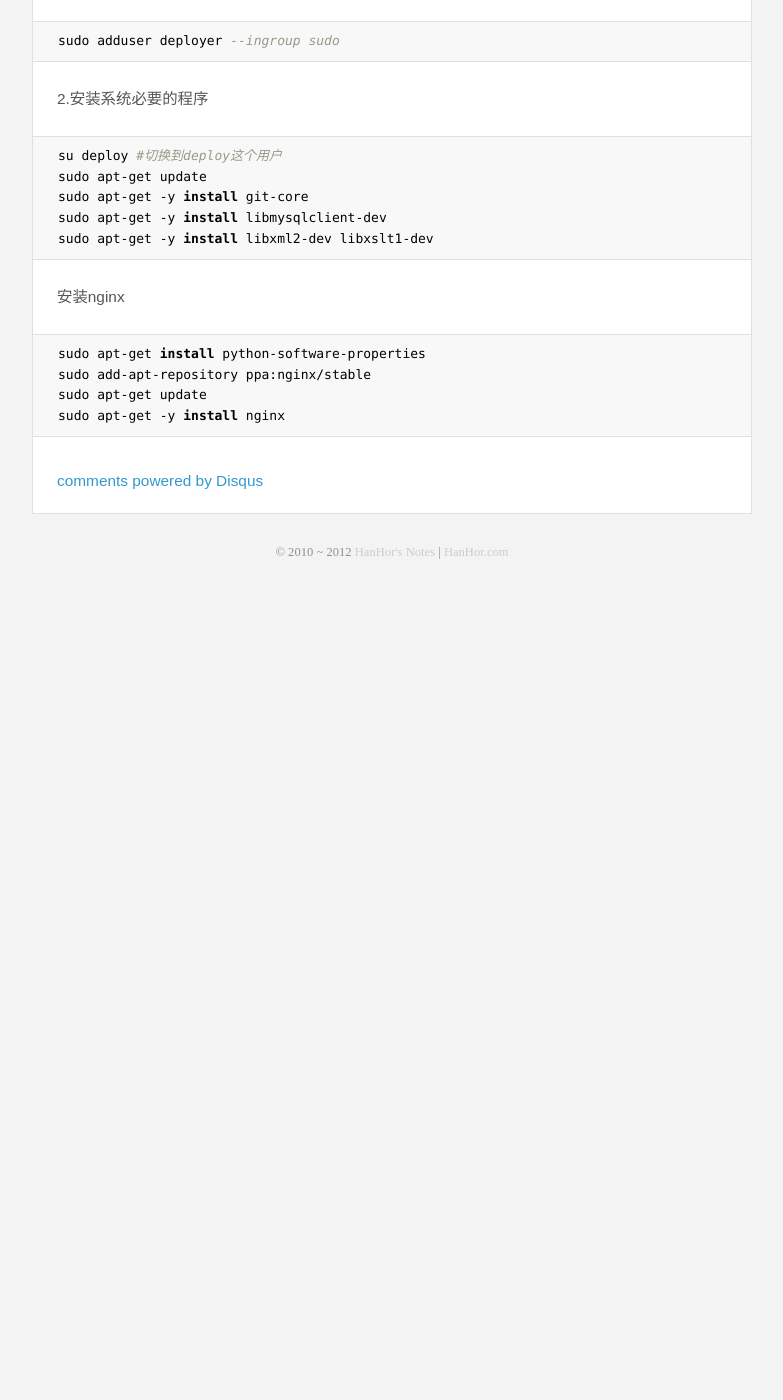
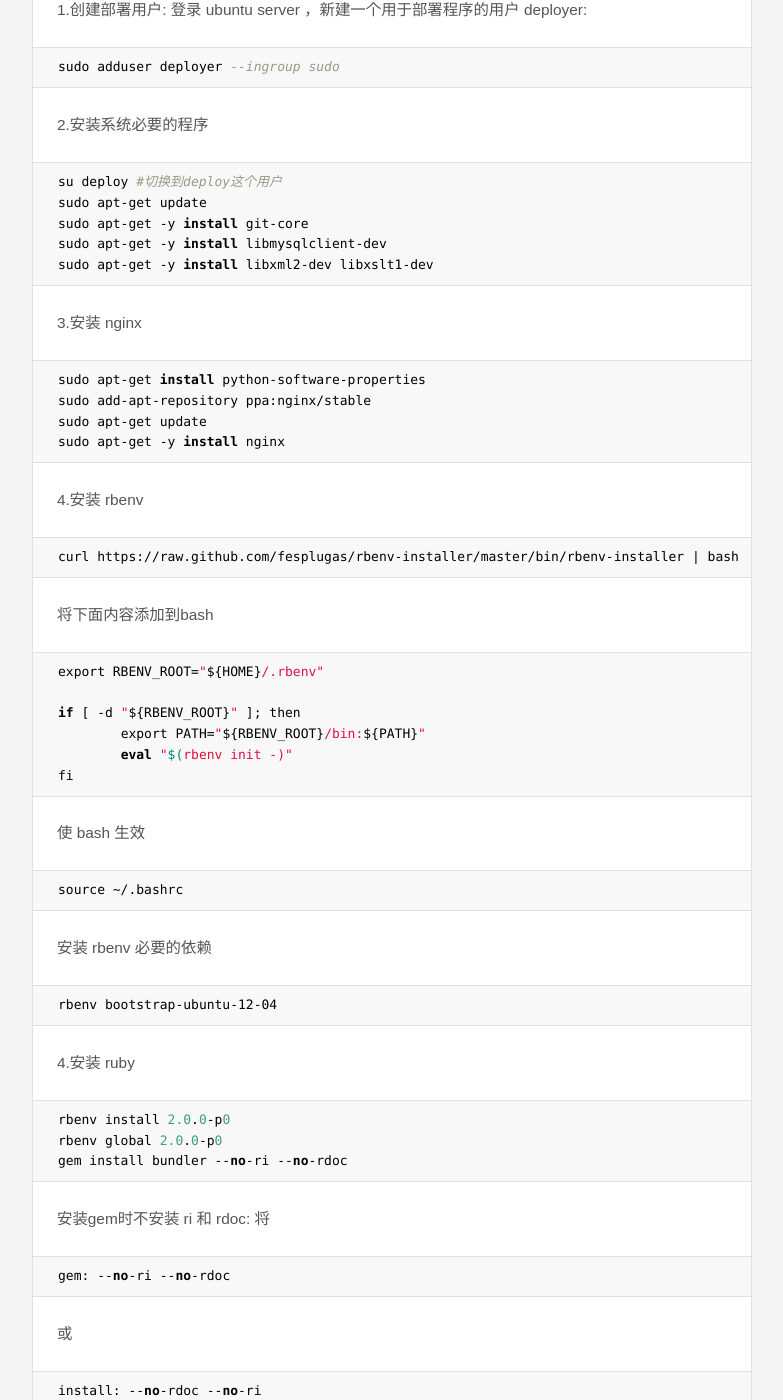
Before and after one commit to sapolang/lxyz.github.com, a Jekyll site: the page built from _posts/2013-05-01-deploy-ror-on-ubuntu.md, in a window 1280 px wide and 1400 px high, scrolled down 270 px. Shown: the whole window, without its empty margins (248-1031 px from the left). Built offline with Jekyll 4.4.1, drawn with Linux system fonts in a browser that asks for light colours; some web fonts are replaced; Markdown is read by kramdown in place of the engine named in the settings; comment, search, counter and statistics services are not loaded; before the commit the page ends 900 px from its top, so only the background shows below that; some of the changed text lies outside the part shown.

Commit message:
modified deploy-ror-on-ubuntu.md

````diff
--- a/_posts/2013-05-01-deploy-ror-on-ubuntu.md
+++ b/_posts/2013-05-01-deploy-ror-on-ubuntu.md
@@ -8,24 +8,104 @@
  - unicorn
  - capistrano
 ---
-  记录在全新的 ubuntu server 上面用 capistrano 部署 ROR 程序的过程
+记录在全新的 ubuntu server 上面用 capistrano 部署 ROR 程序的过程,其中 web server 用 nginx, appserver 用 unicorn, 数据库用 mysql, 部署工具用 capistrano .
 
 1.创建部署用户:
 登录 ubuntu server ，新建一个用于部署程序的用户 deployer:
 
-    sudo adduser deployer --ingroup sudo
+```
+sudo adduser deployer --ingroup sudo
+```
 
 2.安装系统必要的程序
 
-    su deploy #切换到deploy这个用户
-    sudo apt-get update
-	sudo apt-get -y install git-core
-	sudo apt-get -y install libmysqlclient-dev
-	sudo apt-get -y install libxml2-dev libxslt1-dev
+```
+su deploy #切换到deploy这个用户
+sudo apt-get update
+sudo apt-get -y install git-core
+sudo apt-get -y install libmysqlclient-dev
+sudo apt-get -y install libxml2-dev libxslt1-dev
+```
 
-安装nginx
+3.安装 nginx
 
-	sudo apt-get install python-software-properties
-	sudo add-apt-repository ppa:nginx/stable
-	sudo apt-get update
-	sudo apt-get -y install nginx
+```
+sudo apt-get install python-software-properties
+sudo add-apt-repository ppa:nginx/stable
+sudo apt-get update
+sudo apt-get -y install nginx
+```
+
+4.安装 rbenv
+
+ ```
+curl https://raw.github.com/fesplugas/rbenv-installer/master/bin/rbenv-installer | bash
+ ```
+
+将下面内容添加到bash
+
+```
+export RBENV_ROOT="${HOME}/.rbenv"
+
+if [ -d "${RBENV_ROOT}" ]; then
+  	export PATH="${RBENV_ROOT}/bin:${PATH}"
+  	eval "$(rbenv init -)"
+fi
+```
+使 bash 生效
+
+```
+source ~/.bashrc
+```
+
+安装 rbenv 必要的依赖
+
+```
+rbenv bootstrap-ubuntu-12-04
+```
+4.安装 ruby
+
+```
+rbenv install 2.0.0-p0
+rbenv global 2.0.0-p0
+gem install bundler --no-ri --no-rdoc
+```
+
+安装gem时不安装 ri 和 rdoc:
+将
+
+```
+gem: --no-ri --no-rdoc
+```
+或
+
+```
+install: --no-rdoc --no-ri
+update:  --no-rdoc --no-ri
+```
+添加到 `~/.gemrc`
+
+5.安装 nginx
+
+```
+sudo apt-get install python-software-properties
+sudo add-apt-repository ppa:nginx/stable
+sudo apt-get update
+sudo apt-get -y install nginx
+```
+6.nodejs
+
+```
+sudo apt-get install nodejs
+```
+7.mysql
+
+```
+sudo apt-get install mysql-server libmysqlclient-dev
+```
+
+
+参考资料:
+
+  [railscasts](http://railscasts.com/episodes/335-deploying-to-a-vps),
+  [happycasts](http://happycasts.net/episodes/42)
````
